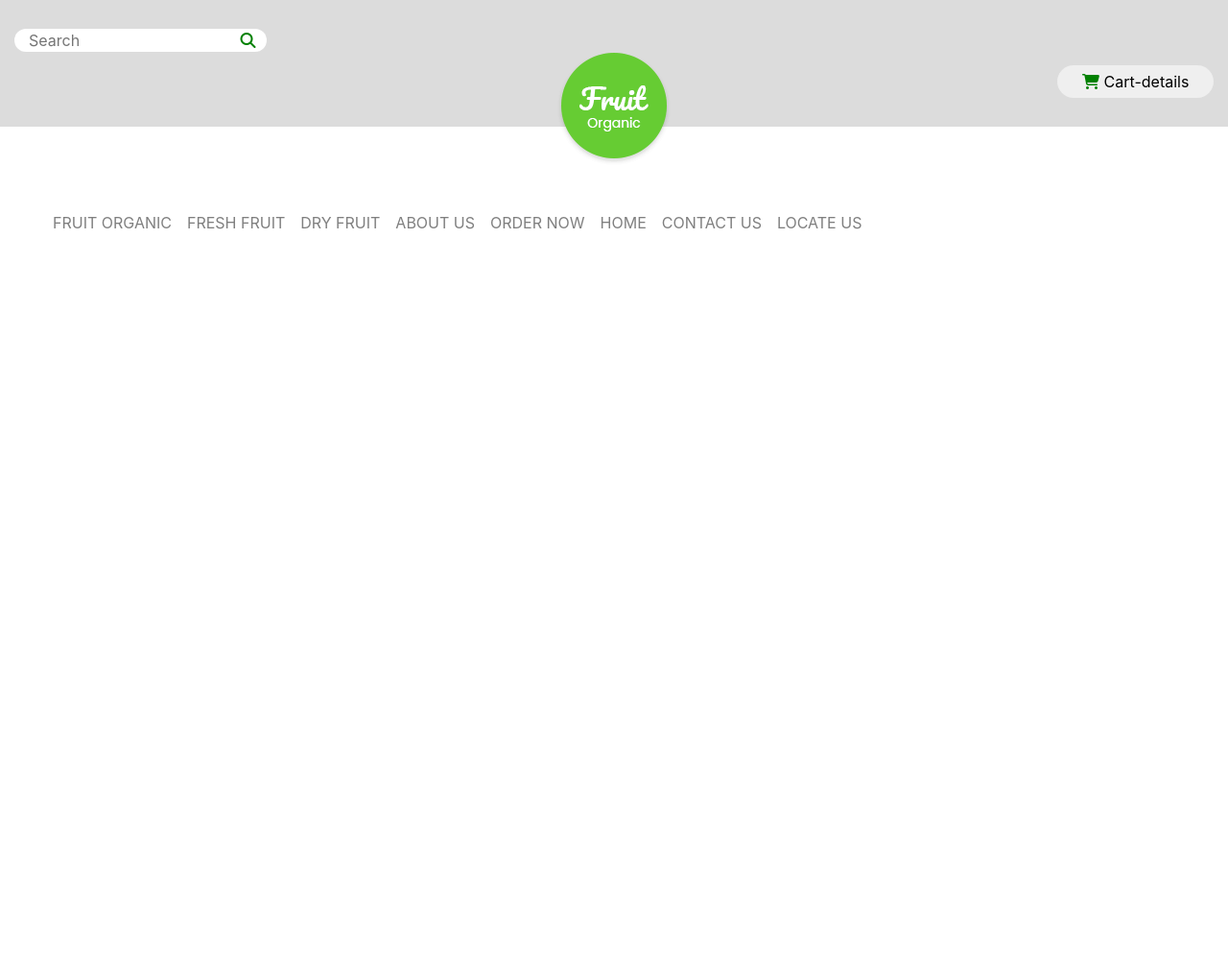
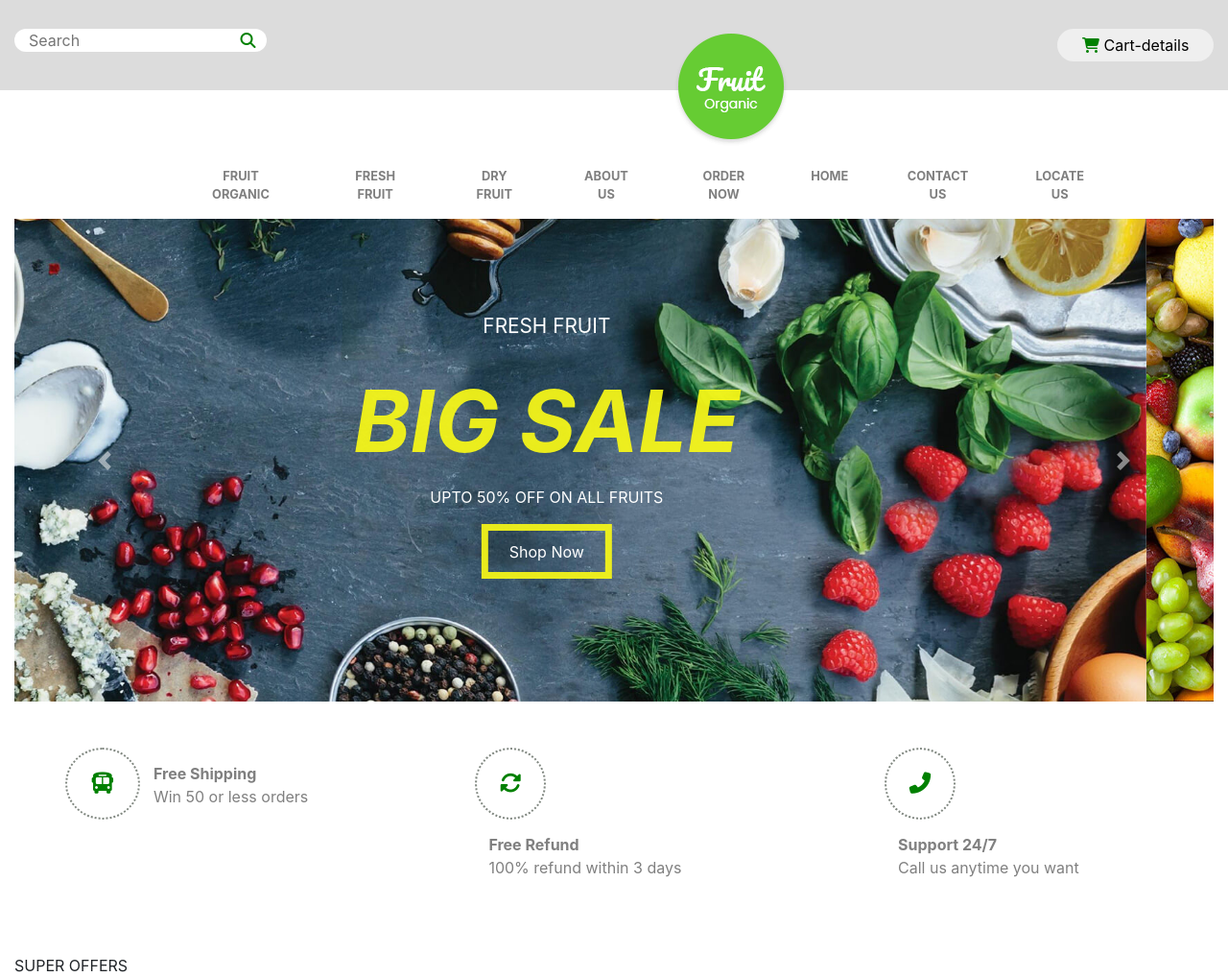
Before and after one commit to RubabGul/fruit-store, a plain HTML site: page index.html in a window 1280 px wide. Shown: the whole page at 96% size. Before the commit the page ends 800 px from the top, so only its background shows below. Drawn offline with nearby package versions, Linux system fonts and the light colour scheme.

Commit message:
frst deploy

```diff
--- a/css/style.css
+++ b/css/style.css
@@ -5,8 +5,10 @@
   padding: 0;
   box-sizing: inherit;
 }
-.rowr{
-
+body{
+    font-size: .8rem;
+    font-family: Georgia, 'Times New Roman', Times, serif;
+    color: black;
 }
 .row1{
     padding:30px;
@@ -36,20 +38,82 @@
     text-align: center !important;
 }
 .logo{
-   /* padding-left: 25rem; */
-   margin-bottom: -6.5rem !important;
-   display: block;
+   padding-left: 25rem;
+   margin-bottom: -6.2rem !important;
+   display: inline-block;
 }
 .nav1{
-
+    color: black !important;
     display: inline-block;
+}
+.navbar-nav>li{
+    padding-left: 2.3rem;
+    font-weight: bold;
+    font-size: .8rem;
+    text-align: center;
 }
 .nav-link{
     color: black;
-    padding: 1rem 1.3rem;
     text-transform: uppercase;
-    margin-top: 3rem;
+    margin-top: 4rem;
+    padding: 1rem 1.5rem;
 }
-.thover :hover{
+.navbar-nav>li :hover{
     background-color: green;
+    border-radius: 50px;
+    color: white;
 }
+.backfruitimg1{
+    background-image: url(../images/slide2.jpg);
+    background-size: cover;
+    background-position: center;
+    text-align: center;
+    color: white;
+    text-transform: uppercase;
+}
+.backfruitimg2{
+    background-image: url(../images/slide1.jpg);
+}
+.fresh{
+    padding-top: 6rem;
+    padding-bottom: 0 !important;
+    font-size: 1.3rem;
+}
+.big-sale{
+    font-size: 5.6rem;
+    color: rgba(248, 248, 23, 0.925);
+    font-weight: bold;
+    font-style: italic;
+}
+.shop-now{
+    padding: .6rem 1.4rem;
+    border: rgba(248, 248, 23, 0.925) 7px solid;
+    background-color: transparent;
+    color: white;
+    margin-bottom: 8rem !important;
+}
+.carousel-control-prev-icon,
+.carousel-control-next-icon{
+    background-image: none;
+  color: red;
+  font-size: 20px;
+}
+.row4{
+    padding: 3rem;
+    margin: auto;
+}
+.icon-bus{
+    color: green;
+    font-size: 1.4rem;
+    padding: 1.5rem;
+    border: dotted 2px rgb(129, 136, 129);
+    border-radius: 50%;
+    float: left;
+    margin:0px auto !important;
+
+}
+.icon-description{
+    float: left;
+    padding: .9rem;
+    color: gray;
+}
--- a/index.html
+++ b/index.html
@@ -22,10 +22,9 @@
 </head>
 <body>
     <div class="container-fluid">
-        <section class="rowr">
+        <section>
             <div class="row">
-                <!-- <div class="offset-md-2 offset-lg-2 offset-xl-2 offset-sm-2">&nbsp;</div> -->
-                <div class="col-sm-12 col-md-12 col-lg-12 col-xl-12 col-xs- row1">
+                <div class="col-sm-12 col-md-12 col-lg-12 col-xl-12 col-xs-12 row1">
 
                     <input type="text" name="search-bar" id="searchbar1" class="searchbar1" placeholder="Search">
                     <i class="fas fa-search search-icon"></i>
@@ -42,8 +41,8 @@
             </div>
 
             <div class="row">
-                <div class="offset-md-2 offset-lg-2 offset-xl-2">&nbsp;</div>
-                <div class="col-sm-12 col-md-10 col-lg-10 col-xl-10 col-xs-12">
+                <div class="offset-md-1 offset-lg-1 offset-xl-1">&nbsp;</div>
+                <div class="col-sm-12 col-md-10 col-lg-10 col-xl-10 col-xs-12 row2">
 
                   <nav class="navbar navbar-expand-xl navbar-light nav1">
                     <a class="navbar-brand" href="#"></a>
@@ -80,10 +79,70 @@
                </ul>
              </div>
            </nav>
+            </div>
+        </section>
+
+<!-- testimonials -->
+
+        <section class="colored-section" id="testimonials">
+            <div id="carouselExampleControls" class="carousel slide" data-ride="carousel">
+              <div class="carousel-inner">
+                <div class="carousel-item active backfruitimg1">
+                  <p class="fresh">Fresh Fruit</p>
+                  <p class="big-sale mt-0 mb-0">BIG SALE</p>
+                  <p>Upto 50% off on all fruits</p>
+                <button class="shop-now">Shop Now</button>
+                </div>
+
+                <div class="carousel-item backfruitimg1 backfruitimg2">
+                    <p class="fresh">Fresh Fruit</p>
+                    <p class="big-sale mt-0 mb-0">BIG SALE</p>
+                    <p>Upto 50% off on all fruits</p>
+                      <button class="shop-now">Shop Now</button>
+                </div>
+
+              </div>
+              <a class="carousel-control-prev" href="#carouselExampleControls" role="button" data-slide="prev">
+                <span class="carousel-control-prev-icon" aria-hidden="true"></span>
+                <span class="sr-only">Previous</span>
+              </a>
+              <a class="carousel-control-next" href="#carouselExampleControls" role="button" data-slide="next">
+                <span class="carousel-control-next-icon" aria-hidden="true"></span>
+                <span class="sr-only">Next</span>
+              </a>
+
+            </div>
+          </section>
+<!-- support center -->
+
+          <section>
+              <div class="row">
+                <div class="col-sm-4 col-md-3 col-lg-3 col-xl-3 col-xs-3 row4 mt-0">
+                    <i class="fas fa-bus icon-bus"></i>
+                    <p class="icon-description"> <b> Free Shipping</b> <br> Win 50 or less orders</p>
+
+                 </div>
+
+                <div class="col-sm-4 col-md-3 col-lg-3 col-xl-3 col-xs-3 row4">
+                    <i class="fas fa-sync-alt icon-bus"></i>
+                    <p class="icon-description"> <b> Free Refund</b> <br> 100% refund within 3 days</p>
+                </div>
+
+                <div class="col-sm-4 col-md-3 col-lg-3 col-xl-3 col-xs-3 row4">
+                    <i class="fas fa-phone-alt icon-bus"></i>
+                    <p class="icon-description"> <b> Support 24/7</b> <br> Call us anytime you want</p>
+                </div>
+          </section>
+
+<!-- super offer -->
+          <section>
+              <div class="row">
+                <div class="col-sm-12 col-md-12 col-lg-12 col-xl-12 col-xs-12 mx-auto">
+                    SUPER OFFERS
+              </div>
+          </section>
 
 
-            </div>
-        </section>
     </div>
 
 </body>
```
